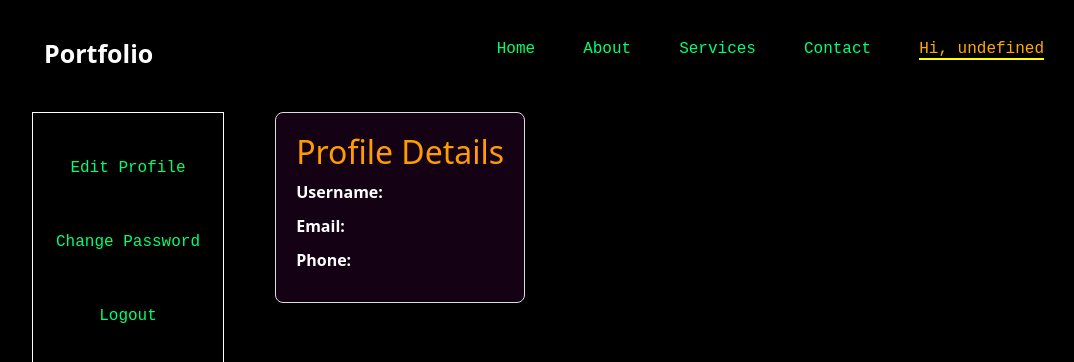
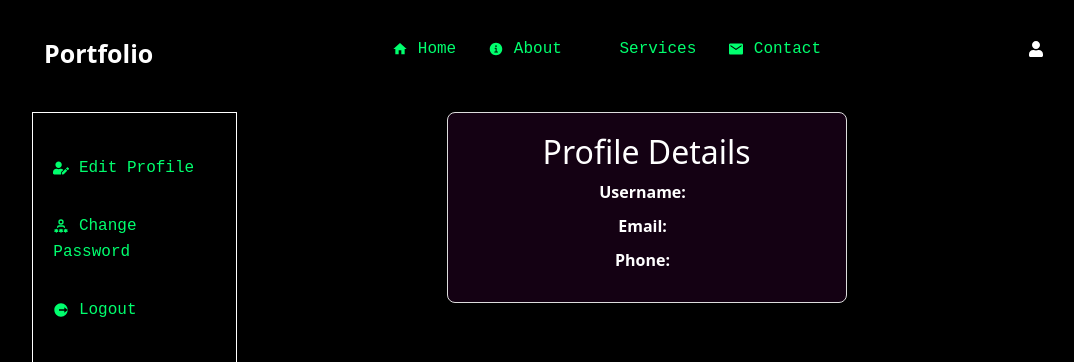
Before and after one commit to iamdurlove/mern-admin, a React (Vite) app in the folder client/: page /profile in a window 1280 px wide. Shown: the top 362 px of the page, without its empty margins (96-1170 px from the left). Built offline with nearby package versions, Linux system fonts and the light colour scheme; no server answers; sample sign-in values are in the browser's storage.

Commit message:
frontend changes

```diff
--- a/client/package.json
+++ b/client/package.json
@@ -15,8 +15,10 @@
     "react": "^18.2.0",
     "react-bootstrap": "^2.9.1",
     "react-dom": "^18.2.0",
+    "react-icons": "^4.12.0",
     "react-router-dom": "^6.20.0",
-    "react-toastify": "^9.1.3"
+    "react-toastify": "^9.1.3",
+    "react-top-loading-bar": "^2.3.1"
   },
   "devDependencies": {
     "@types/react": "^18.2.37",
--- a/client/src/App.jsx
+++ b/client/src/App.jsx
@@ -1,4 +1,6 @@
 import { BrowserRouter, Routes, Route } from "react-router-dom";
+// import { useState } from "react";
+// import LoadingBar from 'react-top-loading-bar'
 import Home from "./pages/Home";
 import About from "./pages/About";
 import Contact from "./pages/Contact";
@@ -8,14 +10,22 @@ import Login from "./pages/Login";
 import Logout from "./pages/Logout";
 import Error from "./pages/Error";
 import AdminHome from "./pages/admin/AdminHome";
+import AdminServices from "./pages/admin/AdminServices";
+import AdminUsers from "./pages/admin/AdminUsers";
+import AdminContacts from "./pages/admin/AdminContacts";
 import Navbar from "./components/Navbar";
+import Profile from "./pages/profile/Profile";
+import ChangePassword from './pages/profile/ChangePassword'
+import EditProfile from './pages/profile/EditProfile'
+import ProfileDetails from './pages/profile/ProfileDetails'
 import 'bootstrap/dist/css/bootstrap.css';
-import Profile from "./pages/profile/Profile";
 
 const App = () =>
 {
+  // const [ progress, setProgress ] = useState( 0 )
   return <>
     <BrowserRouter>
+
       <Navbar />
       <Routes>
         <Route path="/" element={ <Home /> } />
@@ -25,12 +35,20 @@ const App = () =>
         <Route path="/register" element={ <Register /> } />
         <Route path="/login" element={ <Login /> } />
         <Route path="/logout" element={ <Logout /> } />
-        <Route path="/profile/*" element={ <Profile /> } />
-        <Route path="/admin/*" element={ <AdminHome /> } />
+        <Route path="/profile/*" element={ <Profile /> } >
+          <Route path="change-password" element={ <ChangePassword /> } />
+          <Route path="edit-profile" element={ <EditProfile /> } />
+          <Route path="" element={ <ProfileDetails /> } />
+        </Route>
+        <Route path="/admin/*" element={ <AdminHome /> } >
+          <Route path="users" element={ <AdminUsers /> } />
+          <Route path="contacts" element={ <AdminContacts /> } />
+          <Route path="services" element={ <AdminServices /> } />
+        </Route>
         <Route path="*" element={ <Error /> } />
       </Routes>
     </BrowserRouter>
-  </>;
+  </>
 };
 
 export default App;
--- a/client/src/components/Navbar.jsx
+++ b/client/src/components/Navbar.jsx
@@ -2,6 +2,12 @@ import React from 'react';
 import { NavLink } from 'react-router-dom';
 import '../components/css/Navbar.css';
 import { useAuth } from '../store/auth';
+import { MdHome, MdDashboard } from "react-icons/md";
+import { RiLoginCircleFill } from "react-icons/ri";
+import { IoMdPersonAdd, IoMdMail } from "react-icons/io";
+import { IoInformationCircle } from "react-icons/io5";
+import { GrServices } from "react-icons/gr";
+import { FaUser } from "react-icons/fa";
 
 const Navbar = () =>
 {
@@ -17,21 +23,21 @@ const Navbar = () =>
                     <nav>
                         <ul>
                             <li>
-                                <NavLink to="/">Home</NavLink>
+                                <NavLink to="/"><MdHome /> Home</NavLink>
                             </li>
                             <li>
-                                <NavLink to="/about">About</NavLink>
+                                <NavLink to="/about"><IoInformationCircle /> About</NavLink>
                             </li>
                             <li>
-                                <NavLink to="/service">Services</NavLink>
+                                <NavLink to="/service"><GrServices /> Services</NavLink>
                             </li>
                             <li>
-                                <NavLink to="/contact">Contact</NavLink>
+                                <NavLink to="/contact"><IoMdMail /> Contact</NavLink>
                             </li>
 
                             { ( isLoggedIn && user.isAdmin ) ?
                                 <li>
-                                    <NavLink to="/admin">Dashboard</NavLink>
+                                    <NavLink to="/admin"> <MdDashboard />  Dashboard</NavLink>
                                 </li> : null }
 
                             { ( isLoggedIn ) ?
@@ -39,22 +45,30 @@ const Navbar = () =>
                                 :
                                 <>
                                     <li>
-                                        <NavLink to="/login">Login</NavLink>
+                                        <NavLink to="/login"> <RiLoginCircleFill /> Login</NavLink>
                                     </li>
                                     <li>
-                                        <NavLink to="/register">Register</NavLink>
+                                        <NavLink to="/register"><IoMdPersonAdd />  Register</NavLink>
                                     </li>
                                 </>
                             }
 
 
-                            <li className="username">
-                                <NavLink to="/profile" > { isLoggedIn ? `Hi, ${ user.username }` : null }</NavLink>
-                            </li>
+
 
                         </ul>
                     </nav>
+                    { isLoggedIn ?
+                        <div className="user-panel">
+                            <li className="username">
+                                <NavLink to="/profile" > <FaUser /> { user.username } </NavLink>
+                            </li>
+                        </div> : null
+                    }
                 </div>
+
+
+
             </header >
         </>
     )
--- a/client/src/components/css/Navbar.css
+++ b/client/src/components/css/Navbar.css
@@ -16,7 +16,8 @@
 
 ul{
     display: flex;
-    gap: 3rem;
+    gap: 2rem;
+
 }
 
 ul li{
@@ -33,8 +34,20 @@ ul li a{
 }
 
 ul li a.active{
+    padding-bottom:2px ;
    border-bottom: solid 2px yellow;
 }
 ul li.username a{
  color: rgb(255, 170, 0);
 }
+
+.user-panel li{
+    list-style: none;
+
+    & a{
+        color: white;
+        text-decoration: none;
+        font-family: 'Courier New', Courier, monospace;
+
+    }
+}
--- a/client/src/index.css
+++ b/client/src/index.css
@@ -30,41 +30,7 @@ body {
     }
 }
 
-.admin-container {
-    display: flex;
-    gap: 5%;
 
-    & .menu-container {
-        border: solid 1px white !important;
-        padding: 4% 0;
-        text-align: center;
-        width: 15vw;
-        ;
-
-        & ul {
-            margin: auto;
-            display: flex;
-            flex-direction: column;
-            padding-left: 0!important;
-
-            & li {
-                text-align: center;
-                margin: auto;
-
-                & a {
-                    text-align: center;
-
-                }
-            }
-        }
-
-        & .content-div {
-            border: solid 50px rgb(231, 0, 0) !important;
-            padding: 5%;
-            width: 100%;
-        }
-    }
-}
     .toastBody {
         font-family: "Atlas Grotesk Web", Arial, Helvetica, sans-serif;
         /* color: #10171D; */
--- a/client/src/pages/admin/AdminHome.jsx
+++ b/client/src/pages/admin/AdminHome.jsx
@@ -1,11 +1,9 @@
 import { useAuth } from "../../store/auth"
 import { useEffect } from "react";
-import { useNavigate, NavLink, Routes, Route } from 'react-router-dom';
-import AdminServices from "./AdminServices";
-import AdminUsers from "./AdminUsers";
-import AdminContacts from "./AdminContacts";
-
-
+import { useNavigate, NavLink, Outlet } from 'react-router-dom';
+import { FaUser, FaRegListAlt } from "react-icons/fa";
+import { FaMessage } from "react-icons/fa6";
+import "./css/admin.css";
 
 const AdminHome = () =>
 {
@@ -23,28 +21,24 @@ const AdminHome = () =>
                 <div className="menu-container">
                     <ul>
                         <li>
-                            <NavLink to="/admin/users">Users</NavLink>
+                            <NavLink to="/admin/users"> <FaUser /> Users</NavLink>
                         </li>
                         <li>
-                            <NavLink to="/admin/contacts">Contact</NavLink>
+                            <NavLink to="/admin/contacts"><FaMessage /> Contact</NavLink>
                         </li>
                         <li>
-                            <NavLink to="/admin/services">Services</NavLink>
+                            <NavLink to="/admin/services"><FaRegListAlt /> Services</NavLink>
                         </li>
                     </ul>
                 </div>
                 <div className="content-div">
                     <div className="action-container">
 
-                        <Routes>
-                            <Route path="/users" element={ <AdminUsers /> } />
-                            <Route path="/contacts" element={ <AdminContacts /> } />
-                            <Route path="/services" element={ <AdminServices /> } />
-                        </Routes>
+                        <Outlet />
                     </div>
                 </div>
 
-            </div>
+            </div >
         </>
     )
 }
--- a/client/src/pages/admin/AdminUsers.jsx
+++ b/client/src/pages/admin/AdminUsers.jsx
@@ -35,7 +35,6 @@ const AdminUsers = () =>
                 toast.error( "Error Loading Data" );
             }
         }
-
         fetchUsers();
     }, [] )
 
@@ -114,7 +113,7 @@ const AdminUsers = () =>
 
 
     return (
-        <><div className="user-container ">
+        <><div className="user-container">
             <Table striped bordered hover>
                 <thead>
                     <tr>
--- /dev/null
+++ b/client/src/pages/admin/css/admin.css
@@ -0,0 +1,50 @@
+.content-div{
+    width: 100%!important;
+    text-align: center;
+    height: 80vh;
+    overflow-y: auto;
+}
+
+
+table{
+    border-radius: 5px!important;
+    /* overflow-y: auto; */
+    height: 80vh;
+
+}
+
+.admin-container {
+    display: flex;
+    /* gap: 5%; */
+
+    & .menu-container {
+        border: solid 1px white !important;
+        padding: 4% 0;
+        width: 20vw;
+        ;
+
+        & ul {
+            margin: auto;
+            display: flex;
+            flex-direction: column;
+            padding-left: 0!important;
+
+            & li {
+                padding: 0 10%;
+                text-align: left;
+                /* margin: auto; */
+
+                & a {
+                    text-align: left;
+
+                }
+            }
+        }
+
+        & .content-div {
+            border: solid 50px rgb(231, 0, 0) !important;
+            padding: 5%;
+            width: 100%;
+        }
+    }
+}
--- a/client/src/pages/profile/Profile.jsx
+++ b/client/src/pages/profile/Profile.jsx
@@ -1,9 +1,11 @@
 import React, { useEffect } from 'react'
-import { NavLink, Routes, Route, useNavigate } from 'react-router-dom'
-import ChangePassword from './ChangePassword'
+import { NavLink, Outlet, useNavigate } from 'react-router-dom'
 import { useAuth } from '../../store/auth'
-import EditProfile from './EditProfile'
-import ProfileDetails from './ProfileDetails'
+import { FaUserEdit } from "react-icons/fa";
+import { TbPasswordUser } from "react-icons/tb";
+import { RiLogoutCircleRFill } from "react-icons/ri";
+
+
 
 const Profile = () =>
 {
@@ -21,25 +23,21 @@ const Profile = () =>
             <div className="menu-container">
                 <ul>
                     <li>
-                        <NavLink to="/profile/edit-profile">Edit Profile</NavLink>
+                        <NavLink to="/profile/edit-profile"><FaUserEdit /> Edit Profile</NavLink>
                     </li>
                     <li>
-                        <NavLink to="/profile/change-password">Change Password</NavLink>
+                        <NavLink to="/profile/change-password"><TbPasswordUser /> Change Password</NavLink>
                     </li>
                     <li>
-                        <NavLink to="/logout">Logout</NavLink>
+                        <NavLink to="/logout"><RiLogoutCircleRFill /> Logout</NavLink>
                     </li>
                 </ul>
             </div>
             <div className="content-div">
                 <div className="action-container">
                 </div>
-                <Routes>
-                    <Route path="/change-password" element={ <ChangePassword /> } />
-                    <Route path="/edit-profile" element={ <EditProfile /> } />
-                    <Route path="/" element={ <ProfileDetails /> } />
 
-                </Routes>
+                <Outlet />
             </div>
         </div>
     )
```
Also changed, not shown: 1 other file (tests, documents, lock files or other folders).
